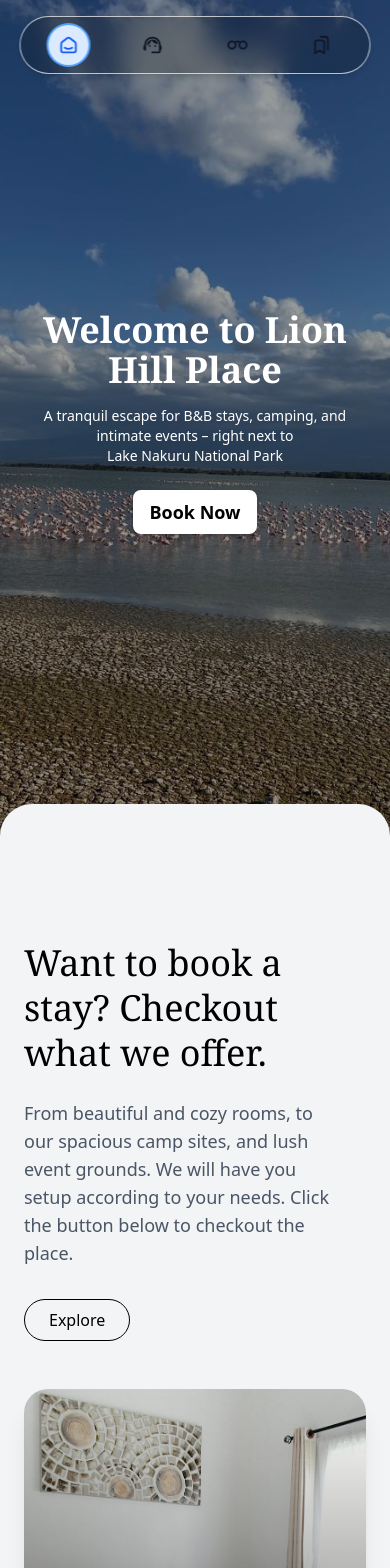
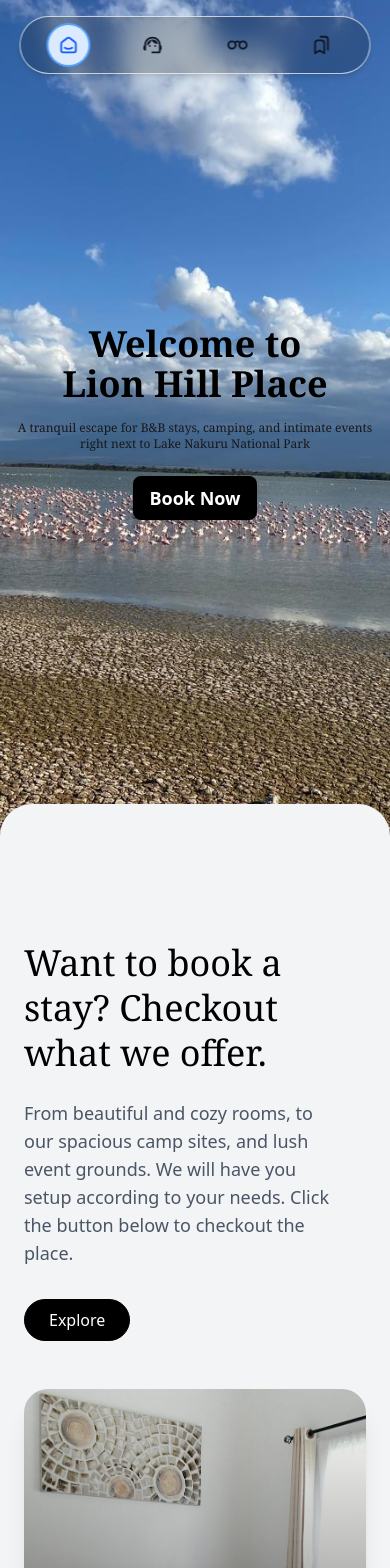
Before and after one commit to pacc-jean/bed-breakfast, a React (Vite) app in the folder lionhillplace/: page / in a window 390 px wide. Shown: the top 1568 px of the page. Built offline with nearby package versions, Linux system fonts and the light colour scheme.

Commit message:
style tweaks

```diff
--- a/lionhillplace/src/components/FAQ-contact/ContactForm.tsx
+++ b/lionhillplace/src/components/FAQ-contact/ContactForm.tsx
@@ -200,7 +200,7 @@ function ContactForm() {
         <div className="pt-4 text-center">
           <button
             type="submit"
-            className="inline-flex items-center px-6 py-2 border border-black rounded-full font-medium hover:bg-black hover:text-white transition"
+            className="inline-flex items-center px-6 py-2 border border-black rounded-full font-medium bg-black md:bg-white text-white md:text-black hover:bg-black hover:text-white transition"
           >
             Submit
           </button>
--- a/lionhillplace/src/components/home/HeroSection.tsx
+++ b/lionhillplace/src/components/home/HeroSection.tsx
@@ -12,20 +12,19 @@ function HeroSection() {
       />
 
       {/* Overlay */}
-      <div className="absolute inset-0 bg-black/40" />
+      <div className="absolute inset-0" />
 
       {/* Content */}
       <div className="relative z-10 flex flex-col items-center justify-center h-full text-center text-white px-4">
-        <h1 className="text-4xl md:text-5xl font-serif font-semibold mb-4">
-          Welcome to Lion Hill Place
+        <h1 className="text-4xl text-black md:text-5xl font-serif font-semibold mb-4">
+          Welcome to<br className="block md:hidden"/> Lion Hill Place
         </h1>
-        <p className="text-sm md:text-base max-w-2xl mb-6">
-          A tranquil escape for B&amp;B stays, camping, and intimate events – right next to<br />
-          Lake Nakuru National Park
+        <p className="text-xs text-zinc-900 md:text-lg font-serif max-w-2xl mb-6">
+          A tranquil escape for B&amp;B stays, camping, and intimate events<br /> right next to Lake Nakuru National Park
         </p>
         <NavLink
           to="/book"
-          className="bg-white text-black font-semibold py-2 px-4 rounded-lg text-lg shadow-md hover:bg-black hover:text-white transition"
+          className="bg-black md:bg-white text-white  md:text-black font-semibold py-2 px-4 rounded-lg text-lg shadow-md hover:bg-black hover:text-white transition"
         >
           Book Now
         </NavLink>
--- a/lionhillplace/src/components/home/OverviewSection.tsx
+++ b/lionhillplace/src/components/home/OverviewSection.tsx
@@ -18,7 +18,7 @@ function OverviewSection() {
           </p>
           <NavLink
             to="/explore"
-            className="inline-block border border-black rounded-full px-6 py-2 text-base font-medium text-black hover:bg-black hover:text-white transition"
+            className="inline-block border border-black rounded-full px-6 py-2 text-base font-medium bg-black md:bg-white text-white md:text-black hover:bg-black hover:text-white transition"
           >
             Explore
           </NavLink>
--- a/lionhillplace/src/components/layout/Footer.tsx
+++ b/lionhillplace/src/components/layout/Footer.tsx
@@ -20,7 +20,7 @@ function Footer() {
           </h2>
           <NavLink
             to="/contactfaq#contact"
-            className="mt-6 md:mt-0 inline-flex items-center justify-center rounded-full border border-black px-6 py-2 text-sm font-medium hover:bg-black hover:text-white transition-colors"
+            className="mt-6 md:mt-0 inline-flex items-center justify-center rounded-full border border-black px-6 py-2 text-sm font-medium bg-black md:bg-white text-white md:text-black hover:bg-black hover:text-white transition-colors"
           >
             Contact Us
           </NavLink>
```
